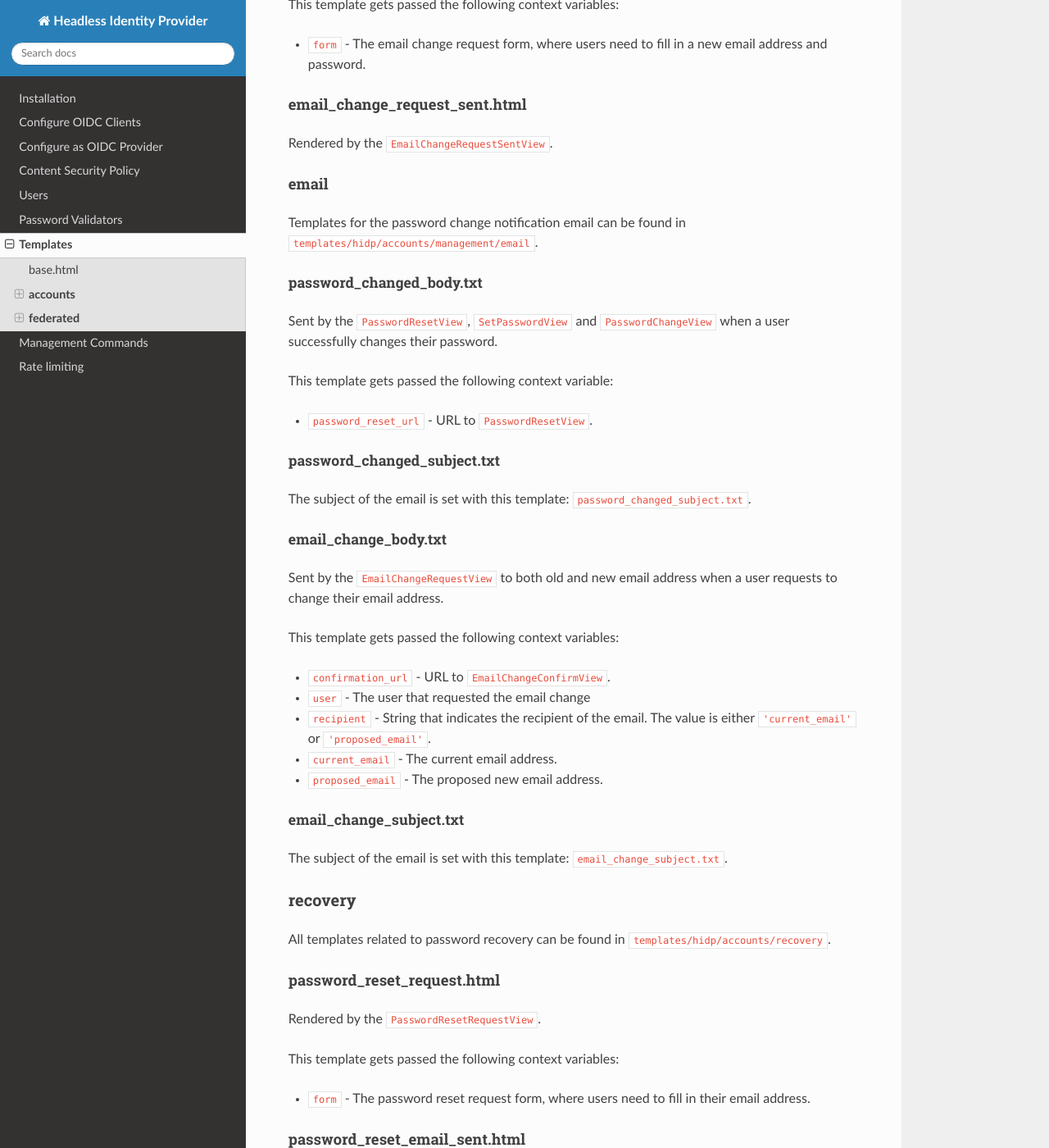
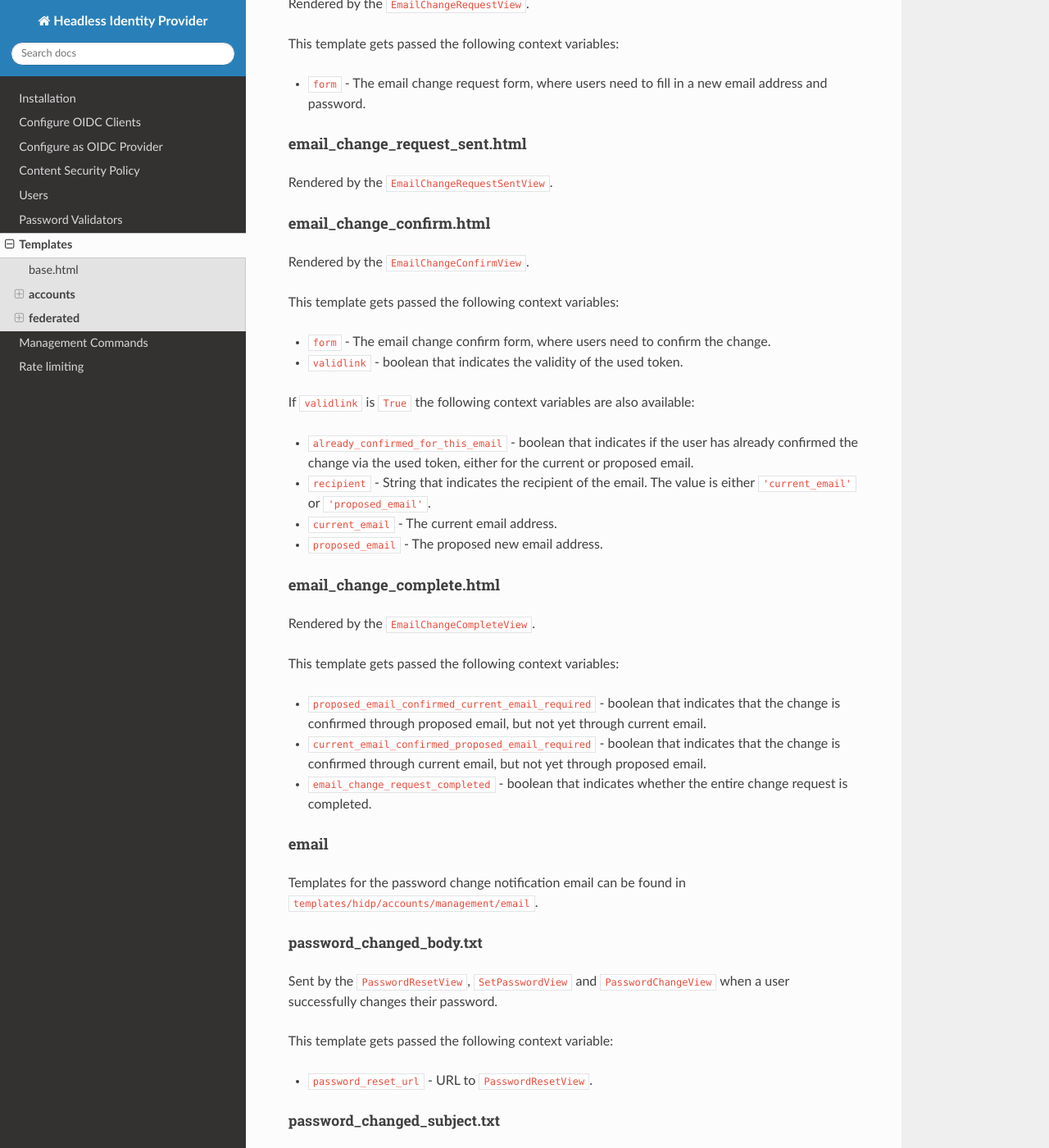
Before and after one commit to leukeleu/django-hidp, a Sphinx documentation site: the page built from packages/hidp/docs/templates.md, in a window 1280 px wide and 1400 px high, scrolled down 5124 px. Shown: the whole window at 82% size. Built offline with Sphinx 7.4.7 and the Read the Docs theme 3.1.0, drawn with Linux system fonts in a browser that asks for light colours; some of the changed text lies outside the part shown.

Commit message:
Add templates to documentation

```diff
--- a/packages/hidp/docs/templates.md
+++ b/packages/hidp/docs/templates.md
@@ -168,6 +168,34 @@ address and password.
 #### email_change_request_sent.html
 
 Rendered by the `EmailChangeRequestSentView`.
+
+#### email_change_confirm.html
+
+Rendered by the `EmailChangeConfirmView`.
+
+This template gets passed the following context variables:
+- `form` - The email change confirm form, where users need to confirm the change.
+- `validlink` - boolean that indicates the validity of the used token.
+
+If `validlink` is `True` the following context variables are also available:
+- `already_confirmed_for_this_email` - boolean that indicates if the user has already
+confirmed the change via the used token, either for the current or proposed email.
+- `recipient` - String that indicates the recipient of the email. The value is either
+`'current_email'` or `'proposed_email'`.
+- `current_email` - The current email address.
+- `proposed_email` - The proposed new email address.
+
+#### email_change_complete.html
+
+Rendered by the `EmailChangeCompleteView`.
+
+This template gets passed the following context variables:
+- `proposed_email_confirmed_current_email_required` - boolean that indicates that the
+change is confirmed through proposed email, but not yet through current email.
+- `current_email_confirmed_proposed_email_required` - boolean that indicates that the
+change is confirmed through current email, but not yet through proposed email.
+- `email_change_request_completed` - boolean that indicates whether the entire change
+request is completed.
 
 #### **email**
 
```
